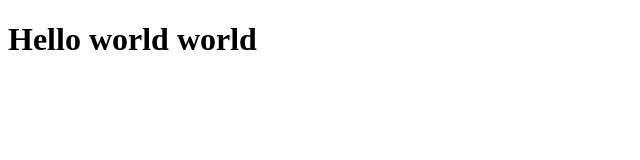
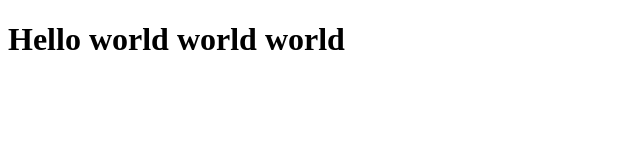
Before and after one commit to Yogesh-sa1n1/jenkins, a plain HTML site: page index.html in a window 1280 px wide. Shown: the whole page, without its empty margins (0-640 px from the left). Drawn offline with Linux system fonts and the light colour scheme.

Commit message:
Second Version

```diff
--- a/index.html
+++ b/index.html
@@ -7,7 +7,7 @@
 </head>
 <body>
     <h1>Hello world
-        world
+        world world
     </h1>
 </body>
 </html>
```
